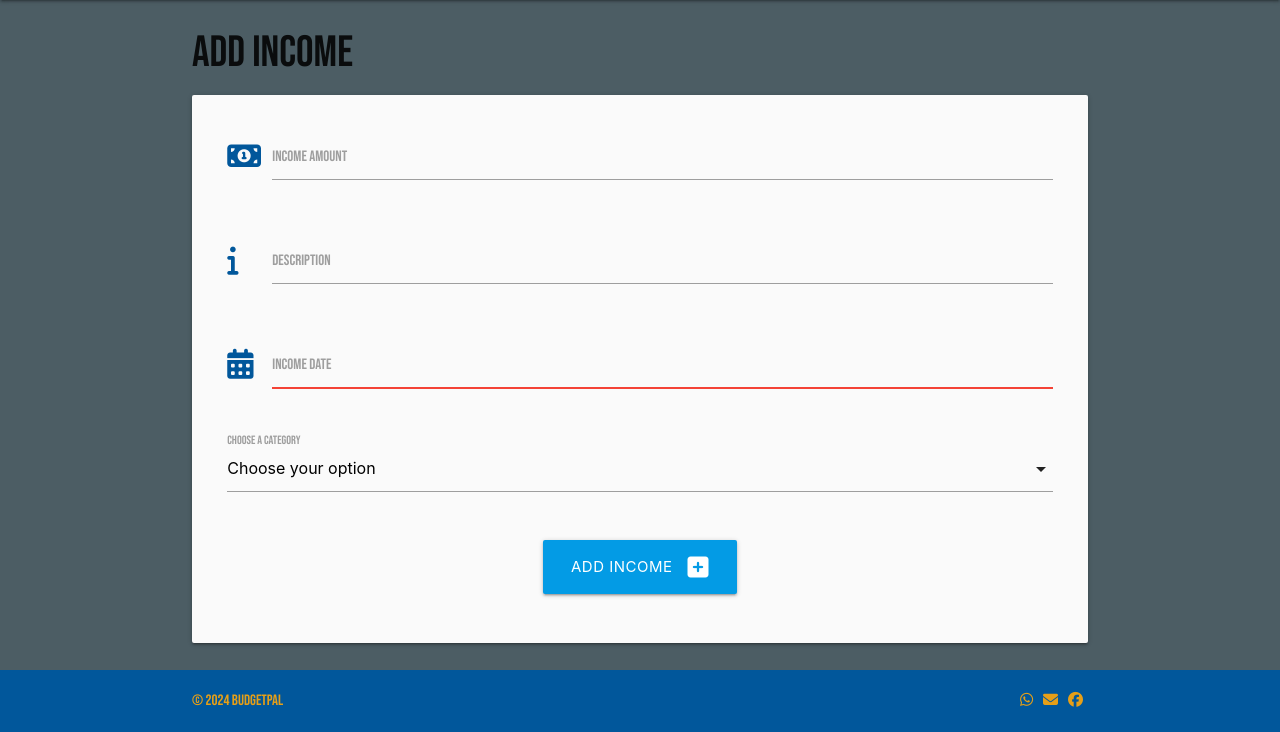
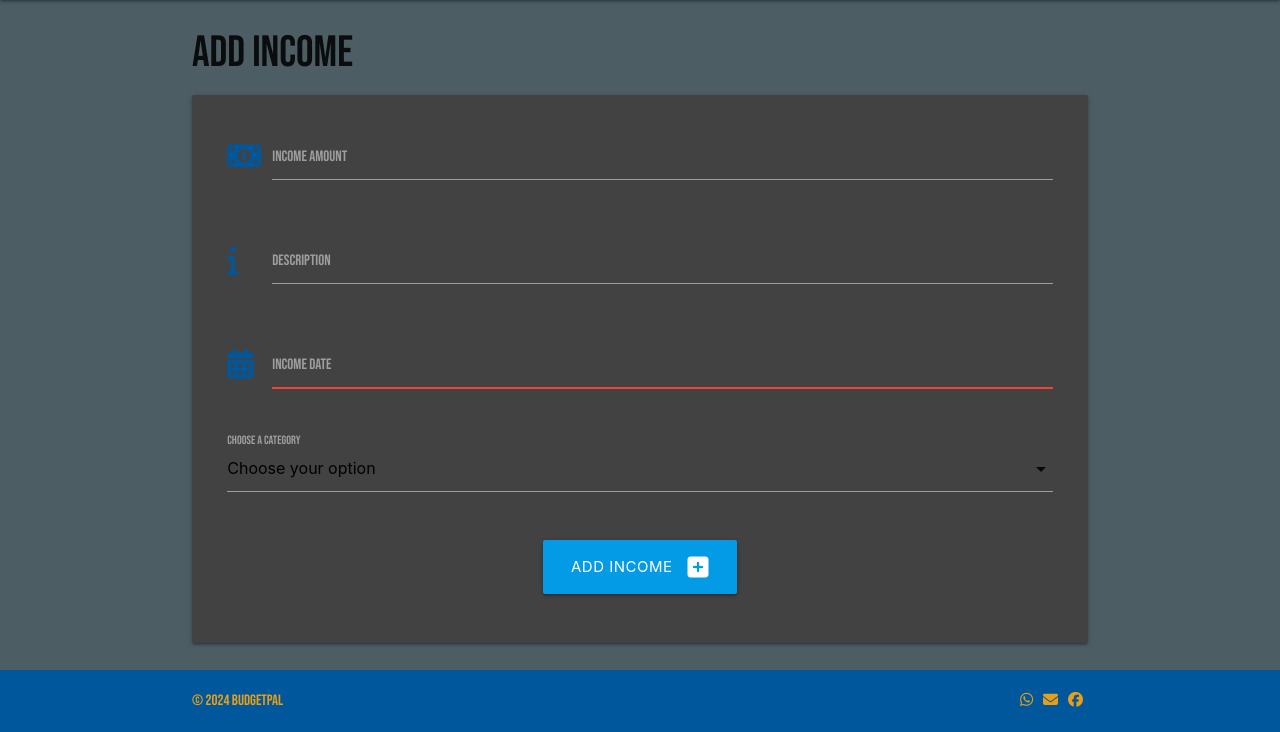
Before and after one commit to Nmyhi/BudgetPal, a Flask app: page /add_income in a window 1280 px wide. Shown: the part 68-800 px from the top of the page. Run offline with Flask 2, Linux system fonts and the light colour scheme; data comes from the database, SQL or seed files in the repository.

Commit message:
Add content to the redme file

```diff
--- a/budgetpal/templates/add_category.html
+++ b/budgetpal/templates/add_category.html
@@ -1,7 +1,7 @@
 {% extends "base.html" %}{% block content %}
 <!--Add catgory form-->
 <h3>Add category</h3>
-<div class="row card-panel grey lighten-5">
+<div class="row card-panel grey darken-3">
   <form class="col s12" method="POST" action="{{ url_for('add_category') }}">
     <!-- category name -->
     <div class="row">
--- a/budgetpal/templates/add_expense.html
+++ b/budgetpal/templates/add_expense.html
@@ -1,11 +1,11 @@
 {% extends "base.html" %}{% block content %}
 <!-- Add expense form -->
 <h3>Add Expense</h3>
-<div class="row card-panel grey lighten-5">
+<div class="row card-panel grey darken-3">
   <form class="col s12" method="POST" action="{{ url_for('add_expense') }}">
     <!-- Expense amount -->
     <div class="row">
-      <div class="input-field col s12">
+      <div class="input-field col s12 ">
         <i class="fa-solid fa-money-bill-1 prefix light-blue-text text-darken-4"></i>
         <input id="expense_amount" name="expense_amount" minlength="1" maxlength="25" type="text" class="validate" required />
         <label for="expense_amount">Expense amount</label>
--- a/budgetpal/templates/add_income.html
+++ b/budgetpal/templates/add_income.html
@@ -1,7 +1,7 @@
 {% extends "base.html" %} {% block content %}
 <!-- Add Income form -->
 <h3>Add Income</h3>
-<div class="row card-panel grey lighten-5">
+<div class="row card-panel grey darken-3">
   <form class="col s12" method="POST" action="{{ url_for('add_income') }}">
     <!-- Income amount -->
     <div class="row">
--- a/budgetpal/templates/edit_expense.html
+++ b/budgetpal/templates/edit_expense.html
@@ -1,7 +1,7 @@
 {% extends "base.html" %}{% block content %}
 <!-- Edit Expense form -->
 <h3>Edit Expense</h3>
-<div class="row card-panel grey lighten-5">
+<div class="row card-panel grey darken-3">
   <form class="col s12" method="POST" action="{{ url_for('edit_expense', expense_id=expense.id) }}">
     <!-- Expense amount -->
     <div class="row">
--- a/budgetpal/templates/edit_income.html
+++ b/budgetpal/templates/edit_income.html
@@ -1,7 +1,7 @@
 {% extends "base.html" %}{% block content %}
 <!-- Edit Income form -->
 <h3>Edit Income</h3>
-<div class="row card-panel grey lighten-5">
+<div class="row card-panel grey darken-3">
   <form class="col s12" method="POST" action="{{ url_for('edit_income', income_id=expense.id) }}">
     <!-- Expense amount -->
     <div class="row">
--- a/budgetpal/templates/edit_saving.html
+++ b/budgetpal/templates/edit_saving.html
@@ -1,7 +1,7 @@
 {% extends "base.html" %}{% block content %}
 <!-- Edit Saving form -->
 <h3>Edit Saving</h3>
-<div class="row card-panel grey lighten-5">
+<div class="row card-panel grey darken-3">
   <form class="col s12" method="POST" action="{{ url_for('edit_saving', saving_id=expense.id) }}">
     <!-- Expense amount -->
     <div class="row">
--- a/budgetpal/templates/sign_in_user.html
+++ b/budgetpal/templates/sign_in_user.html
@@ -1,6 +1,6 @@
 {% extends "base.html" %} {% block content %}
+<h1>Login Page</h1>
 <!-- login page template -->
-<h1><a href="{{ url_for('register') }}">Create a new Account!</a></h1>
 <form action="" method="post">
   {{ form.hidden_tag() }}
   <div>
@@ -19,6 +19,7 @@
   <p>{{ form.remember() }} {{ form.remember.label }}</p>
   <p>{{ form.submit(style ='background-color: #4CAF50; color: white; width: 50%; padding: 14px 20px; margin: 8px 0; border: none; border-radius: 4px') }}</p>
 </form>
+<h1><a href="{{ url_for('register') }}">Need an account? Create a new Account!</a></h1>
 {% for message in get_flashed_messages() %}
 <p style="color: red">Error : {{ message }}</p>
 {% endfor %} {% endblock%}
```
Also changed, not shown: README.md, budgetpal/static/images/expense_form.png (added), budgetpal/static/images/login_page_user_not_logged_in.png (added), budgetpal/static/images/registration_page.png (added), budgetpal/static/images/userpage_logged_in.png (added), budgetpal/static/images/userpage_logged_out.png (added).
